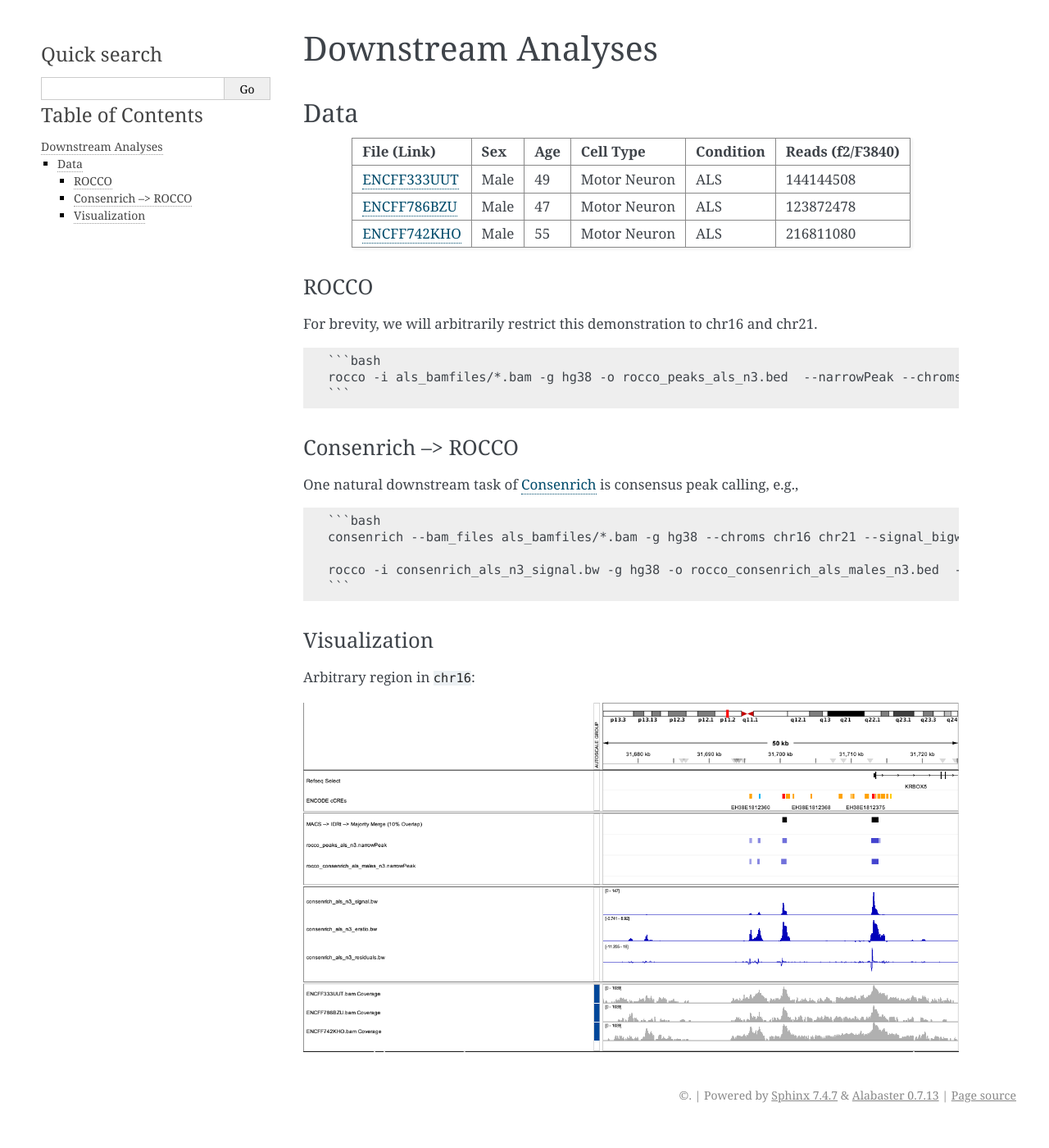
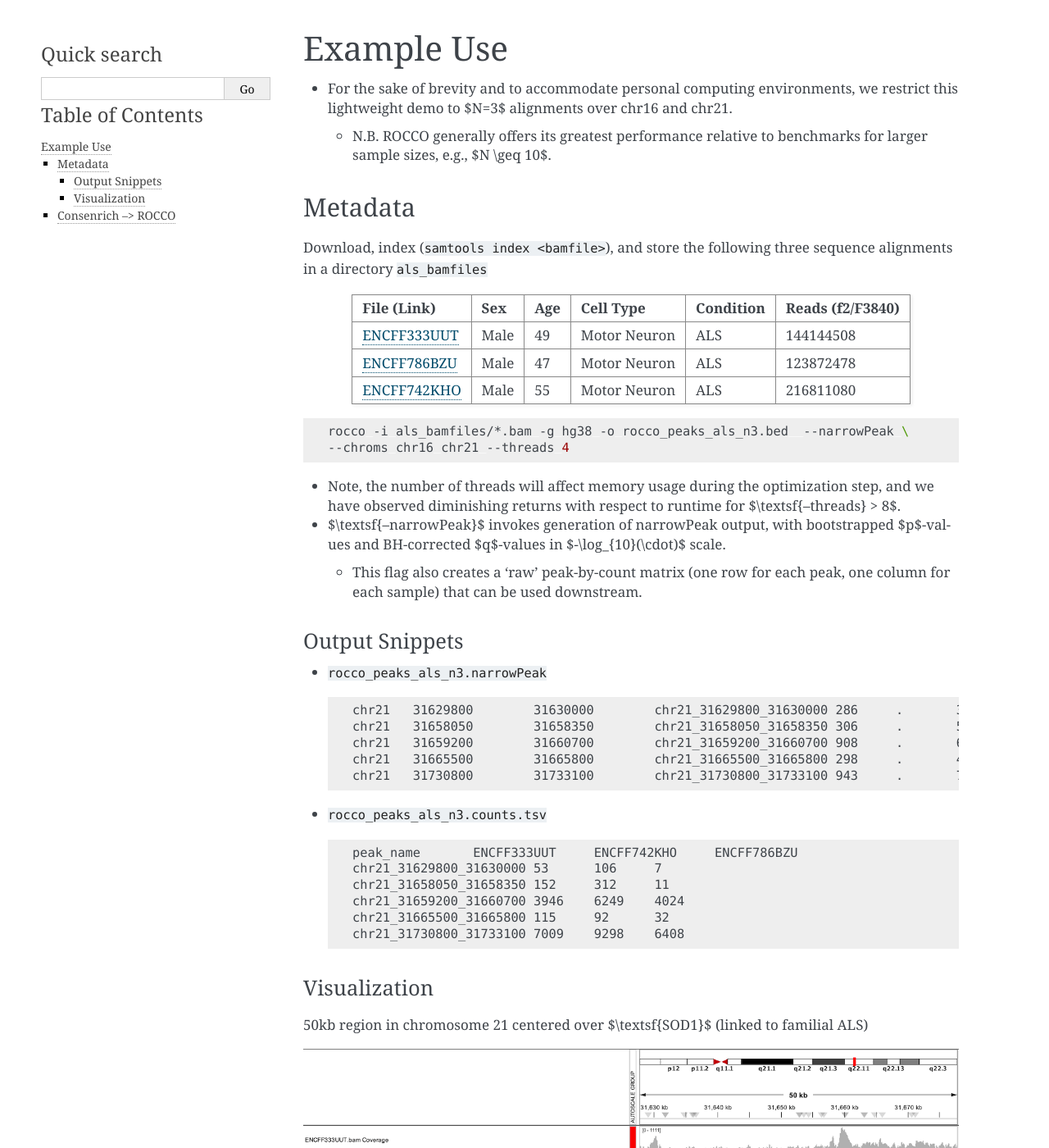
Before and after one commit to nolan-h-hamilton/ROCCO, a Sphinx documentation site: the page built from docs/downstream.md, in a window 1280 px wide and 1400 px high. Shown: the whole window at 82% size. Built offline with Sphinx 7.4.7, drawn with Linux system fonts in a browser that asks for light colours; some of the changed text lies outside the part shown.

Commit message:
update readme and igv figure

````diff
--- a/docs/downstream.md
+++ b/docs/downstream.md
@@ -1,6 +1,11 @@
-# Downstream Analyses
+# Example Use
 
-## Data
+* For the sake of brevity and to accommodate personal computing environments, we restrict this lightweight demo to $N=3$ alignments over chr16 and chr21.
+  * N.B. ROCCO generally offers its greatest performance relative to benchmarks for larger sample sizes, e.g., $N \geq 10$.
+
+## Metadata
+
+Download, index (`samtools index <bamfile>`), and store the following three sequence alignments in a directory `als_bamfiles`
 
 | File (Link) | Sex  | Age | Cell Type     | Condition | Reads (f2/F3840) |
 |-------------|------|-----|---------------|-----------|---------------|
@@ -8,26 +13,44 @@
 | [ENCFF786BZU](https://www.encodeproject.org/files/ENCFF786BZU) | Male | 47  | Motor Neuron | ALS       | 123872478 |
 | [ENCFF742KHO](https://www.encodeproject.org/files/ENCFF742KHO) | Male | 55  | Motor Neuron | ALS       | 216811080 |
 
-### ROCCO
+```bash
+rocco -i als_bamfiles/*.bam -g hg38 -o rocco_peaks_als_n3.bed  --narrowPeak \
+--chroms chr16 chr21 --threads 4
+```
 
-For brevity, we will arbitrarily restrict this demonstration to chr16 and chr21.
+* Note, the number of threads will affect memory usage during the optimization step, and we have observed diminishing returns with respect to runtime for $\textsf{--threads} > 8$.
+* $\textsf{--narrowPeak}$ invokes generation of narrowPeak output, with bootstrapped $p$-values and BH-corrected $q$-values in $-\log_{10}(\cdot)$ scale.
+  * This flag also creates a 'raw' peak-by-count matrix (one row for each peak, one column for each sample) that can be used downstream.
 
-    ```bash
-    rocco -i als_bamfiles/*.bam -g hg38 -o rocco_peaks_als_n3.bed  --narrowPeak --chroms chr16 chr21 --threads 4
-    ```
+### Output Snippets
 
-### Consenrich --> ROCCO
+* `rocco_peaks_als_n3.narrowPeak`
 
-One natural downstream task of [Consenrich](https://github.com/nolan-h-hamilton/Consenrich) is consensus peak calling, e.g.,
+  ```plain
+  chr21	31629800	31630000	chr21_31629800_31630000	286	.	37.2162	1.3188	1.2433	31629900
+  chr21	31658050	31658350	chr21_31658050_31658350	306	.	57.8229	1.5133	1.2722	31658200
+  chr21	31659200	31660700	chr21_31659200_31660700	908	.	668.9143	2.574	1.3943	31659950
+  chr21	31665500	31665800	chr21_31665500_31665800	298	.	49.3102	1.3699	1.2566	31665650
+  chr21	31730800	31733100	chr21_31730800_31733100	943	.	704.5196	2.8751	1.4623	31731950
+  ```
 
-    ```bash
-    consenrich --bam_files als_bamfiles/*.bam -g hg38 --chroms chr16 chr21 --signal_bigwig consenrich_als_n3_signal.bw --eratio consenrich_als_n3_eratio.bw --residuals consenrich_als_n3_residuals.bw -o als_n3.tsv
+* `rocco_peaks_als_n3.counts.tsv`
 
-    rocco -i consenrich_als_n3_signal.bw -g hg38 -o rocco_consenrich_als_males_n3.bed  --narrowPeak --chroms chr16 chr21 --bamlist_txt als_bamfiles/bam_list.txt --threads 4
+    ```plain
+    peak_name	ENCFF333UUT	ENCFF742KHO	ENCFF786BZU
+    chr21_31629800_31630000	53	106	7
+    chr21_31658050_31658350	152	312	11
+    chr21_31659200_31660700	3946	6249	4024
+    chr21_31665500_31665800	115	92	32
+    chr21_31730800_31733100	7009	9298	6408
     ```
 
 ### Visualization
 
-Arbitrary region in `chr16`:
+50kb region in chromosome 21 centered over $\textsf{SOD1}$ (linked to familial ALS)
 
 ![igv_example](als_n3_igv.png)
+
+## Consenrich --> ROCCO
+
+Consensus peak calling is a natural downstream use-case for the multi-sample signal extraction method, [Consenrich](https://github.com/nolan-h-hamilton/Consenrich). See [here](https://github.com/nolan-h-hamilton/Consenrich/blob/main/docs/consensus_peaks.md) for several examples of integration of Consenrich results with ROCCO.
````
Also changed, not shown: README.md (+3 -1 lines), docs/als_n3_igv.png.
